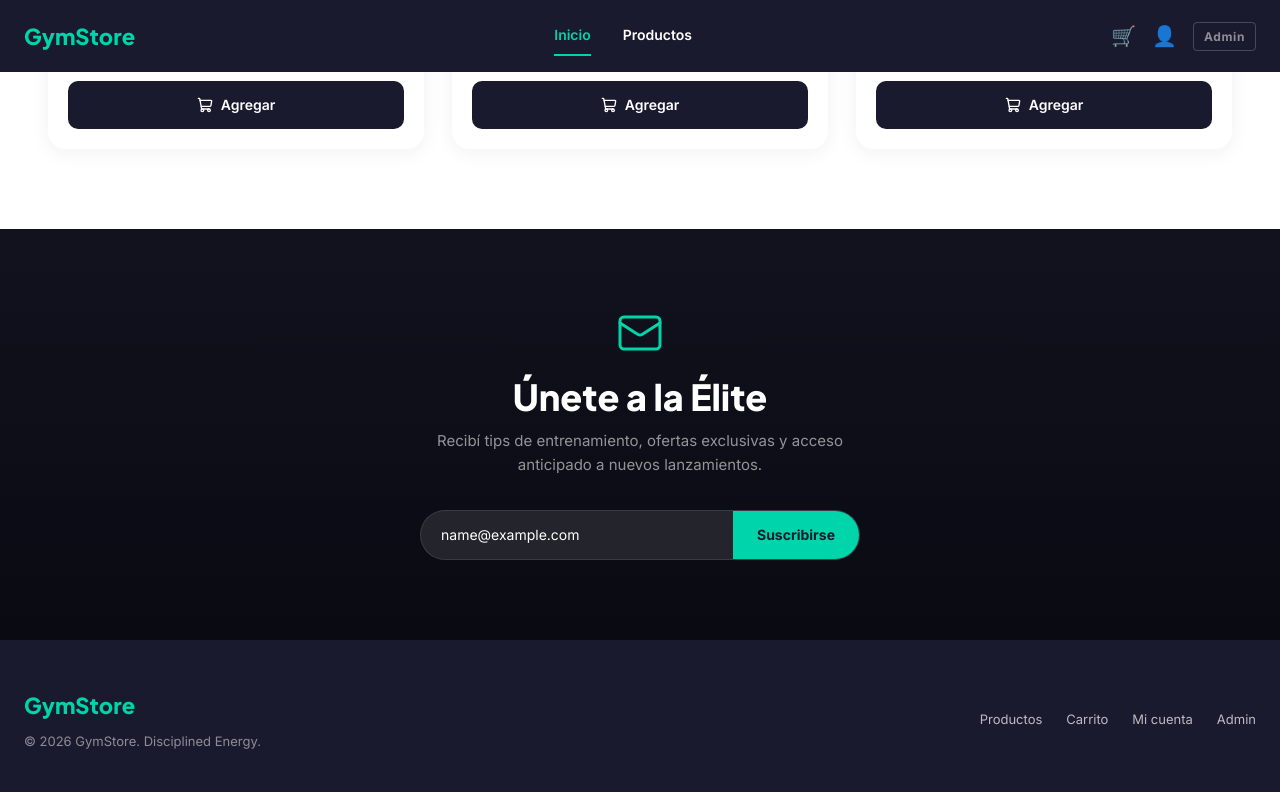
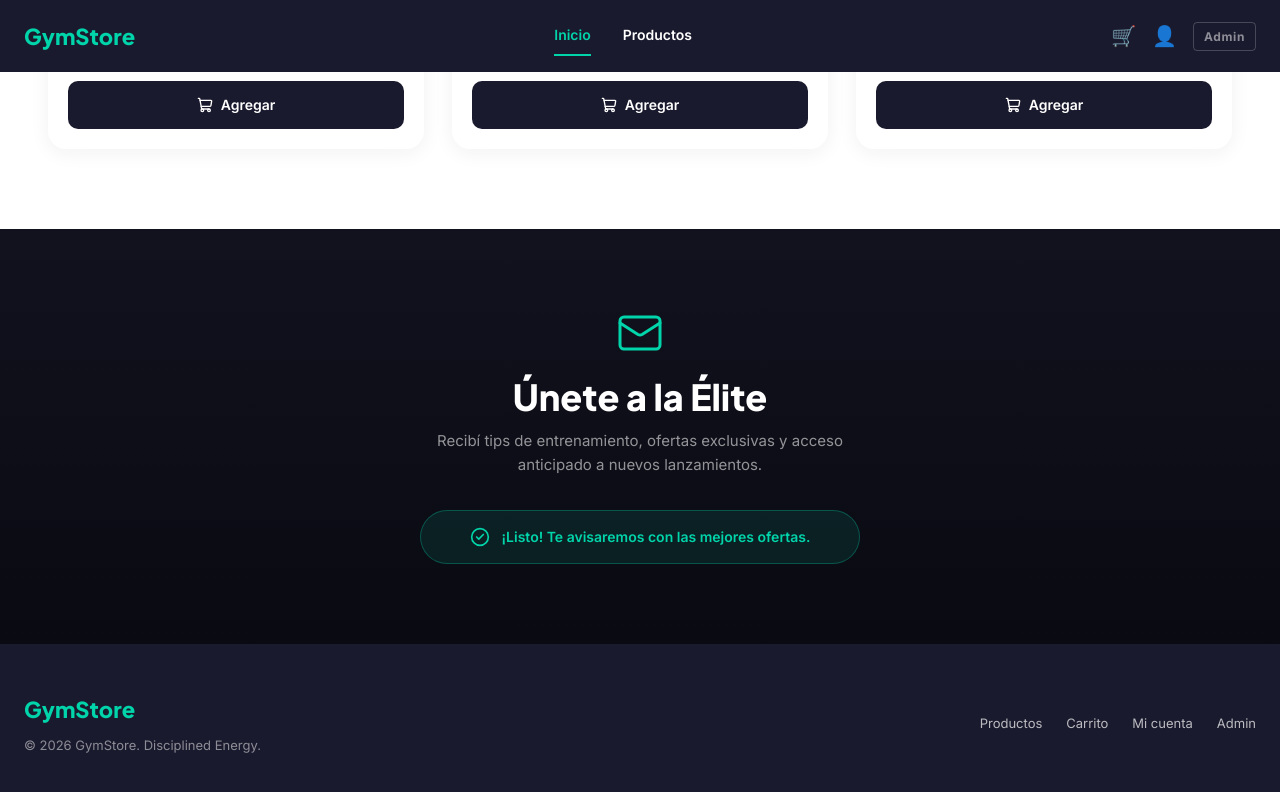
Before and after one commit to Matiamistadi/Api-Ecommmerce-Tpo, a React (Vite) app in the folder Client/: page / in a window 1280 px wide. Both pictures are taken after typing "name@example.com" into the empty fields and a click on the button "Suscribirse". Shown: the part 1624-2416 px from the top of the page. Built offline with nearby package versions, Linux system fonts and the light colour scheme.

Commit message:
cambios home

```diff
--- a/Client/src/views/Home.jsx
+++ b/Client/src/views/Home.jsx
@@ -1,7 +1,9 @@
+import { useState } from 'react';
 import { Link } from 'react-router-dom';
 import {
   ArrowRight,
   BadgeCheck,
+  CheckCircle2,
   FlaskConical,
   Mail,
   Tag,
@@ -43,6 +45,13 @@ const Home = () => {
   const { productos } = useProducts();
   const destacados = productos.filter((p) => p.precioOriginal).slice(0, 3);
   const ofertas = destacados.length >= 3 ? destacados : productos.slice(0, 3);
+  const [suscripto, setSuscripto] = useState(false);
+
+  const handleSuscribirse = (e) => {
+    e.preventDefault();
+    setSuscripto(true);
+    setTimeout(() => setSuscripto(false), 4000);
+  };
 
   return (
     <div className="home w-full">
@@ -167,9 +176,17 @@ const Home = () => {
           Recibí tips de entrenamiento, ofertas exclusivas y acceso anticipado a nuevos
           lanzamientos.
         </p>
+        {suscripto ? (
+          <div className="mx-auto flex max-w-[440px] items-center justify-center gap-3 rounded-2xl border border-gym-accent/30 bg-gym-accent/10 px-6 py-4 sm:rounded-full">
+            <CheckCircle2 className="size-5 shrink-0 text-gym-accent" aria-hidden />
+            <p className="text-sm font-semibold text-gym-accent">
+              ¡Listo! Te avisaremos con las mejores ofertas.
+            </p>
+          </div>
+        ) : (
           <form
             className="mx-auto flex max-w-[440px] flex-col overflow-hidden rounded-2xl border border-white/10 bg-white/10 sm:flex-row sm:rounded-full"
-          onSubmit={(e) => e.preventDefault()}
+            onSubmit={handleSuscribirse}
           >
             <input
               type="email"
@@ -188,6 +205,7 @@ const Home = () => {
               Suscribirse
             </button>
           </form>
+        )}
       </section>
     </div>
   );
```
Lines whose indentation alone changed are shown as unchanged.
